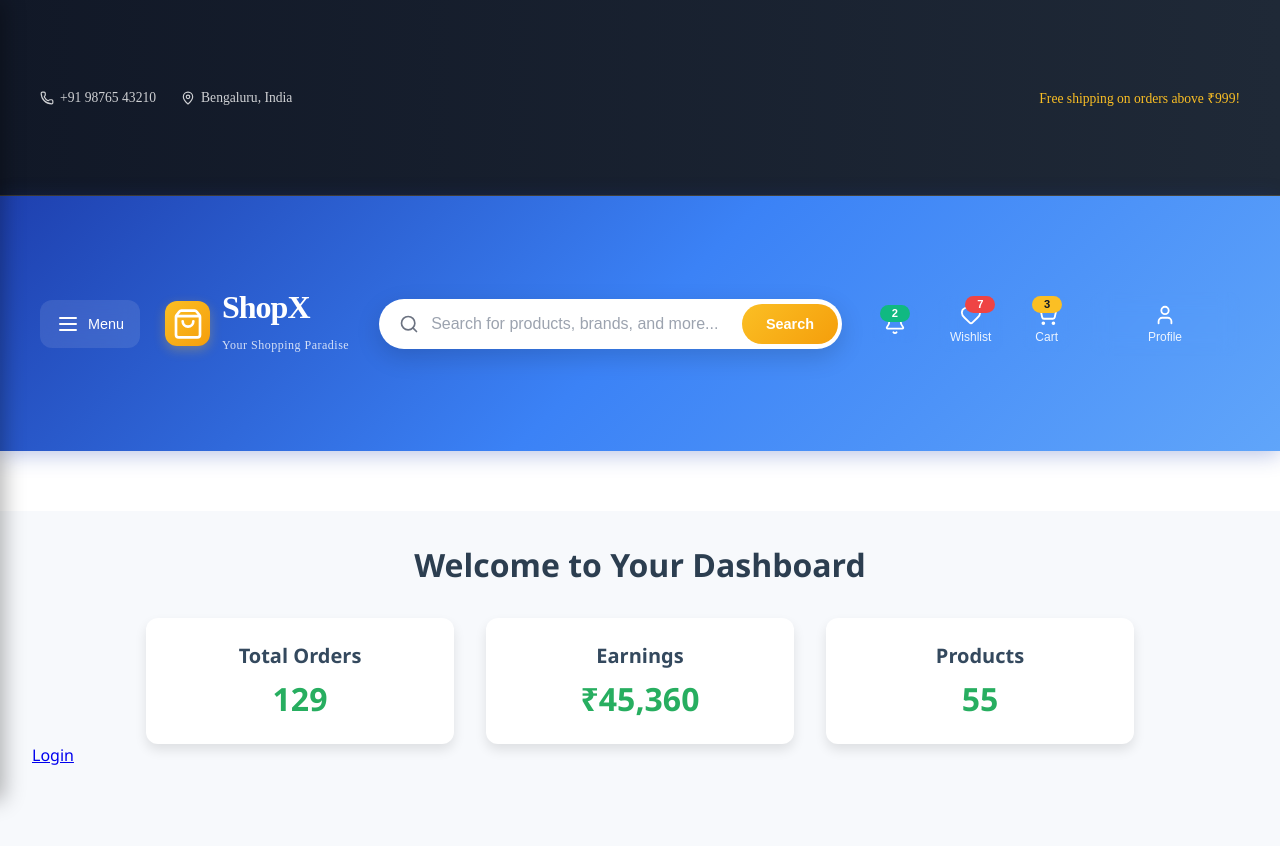
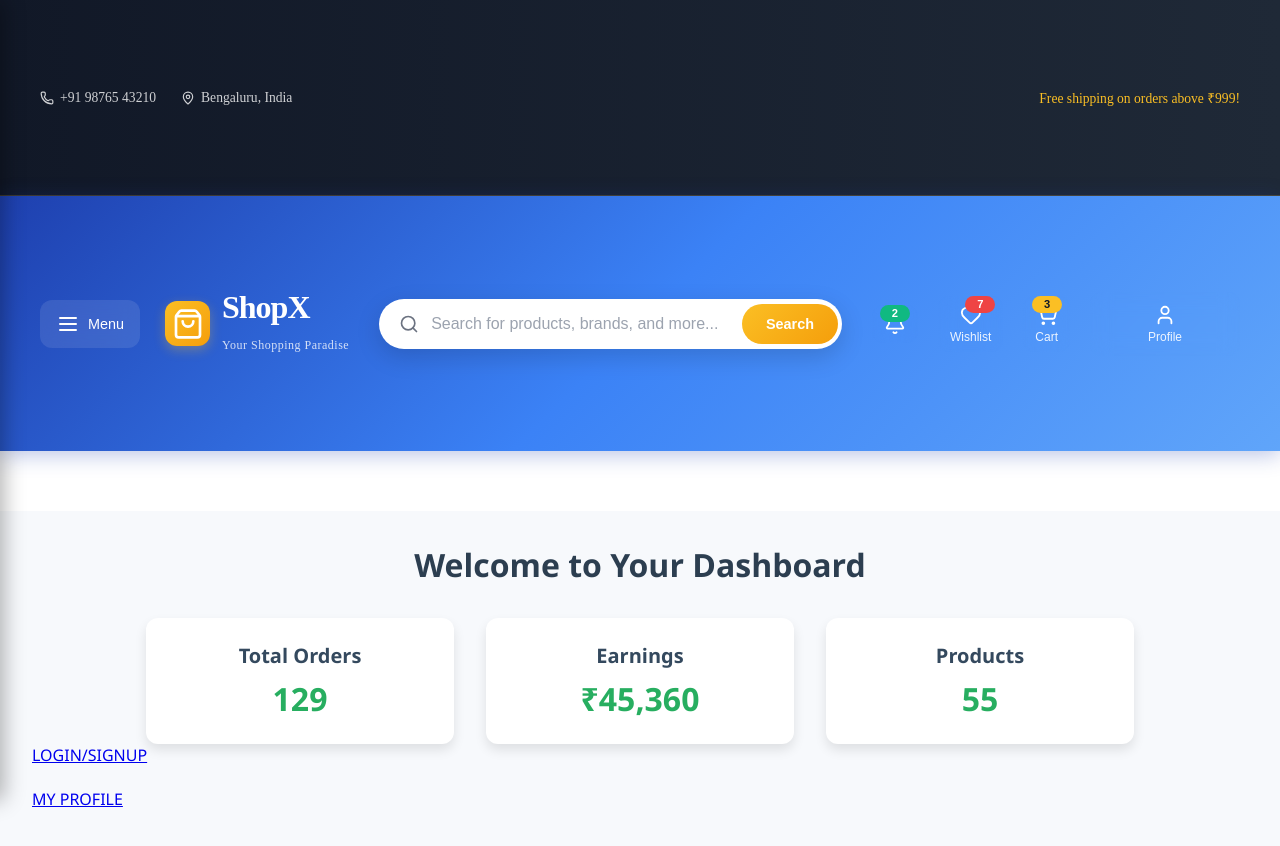
Before and after one commit to Shashidharak89/E-COMMERCE-MERN, a React (Vite) app: page / in a window 1280 px wide. Shown: the top 846 px of the page. Built offline with nearby package versions, Linux system fonts and the light colour scheme.

Commit message:
navigation to profile link

```diff
--- a/src/components/Dashboard.jsx
+++ b/src/components/Dashboard.jsx
@@ -26,7 +26,8 @@ const Dashboard = () => {
 
         </div>
       </div>
-      <Link to="/login">Login</Link>
+      <Link to="/login">LOGIN/SIGNUP</Link> <br /><br />
+      <Link to="/profile">MY PROFILE</Link>
     </div>
   );
 };
```
